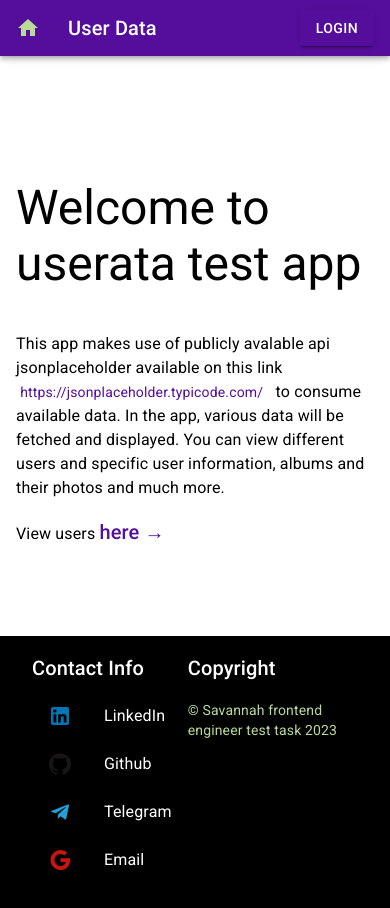
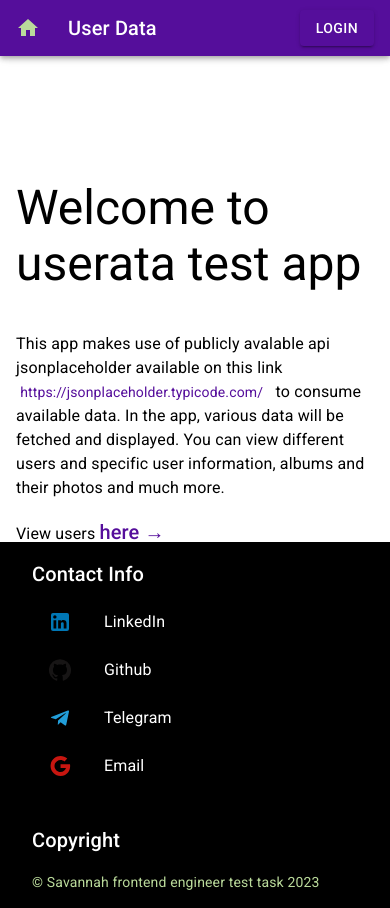
Before and after one commit to Steve-conqueror1/userdata, a React (Create React App) app: page / in a window 390 px wide. Built offline with nearby package versions, Linux system fonts and the light colour scheme; a web font is replaced by a local one.

Commit message:
Added Mobile responseveness

```diff
--- a/src/components/shared/Footer.tsx
+++ b/src/components/shared/Footer.tsx
@@ -7,11 +7,15 @@ import TelegramIcon from '@mui/icons-material/Telegram';
 import GoogleIcon from '@mui/icons-material/Google';
 import { FooterListItem } from '../FooterListItem';
 import { EMAIL, GITHUB, LINKEDIN, TELEGRAM } from '../../helpers';
+import { useMediaQuery } from '@mui/material';
 
 export const Footer: React.FC = () => {
+  const matches = useMediaQuery('(max-width: 600px)');
+
   return (
     <Box
       sx={{
+        marginTop: '64px',
         margin: 'auto 0',
         background: '#000',
         padding: '16px',
@@ -22,7 +26,14 @@ export const Footer: React.FC = () => {
       }}
     >
       <Container sx={{ color: '#fff' }}>
-        <Box sx={{ display: 'flex', justifyContent: 'space-between' }}>
+        <Box
+          className="footer"
+          sx={{
+            display: 'flex',
+            flexDirection: matches ? 'column' : 'row',
+            justifyContent: 'space-between',
+          }}
+        >
           <Box>
             <Typography variant="h6">Contact Info</Typography>
             <List>
@@ -40,7 +51,7 @@ export const Footer: React.FC = () => {
               </FooterListItem>
             </List>
           </Box>
-          <Box>
+          <Box sx={{ marginTop: '26px' }}>
             <Typography variant="h6">Copyright</Typography>
             <Typography
               variant="body2"
```
